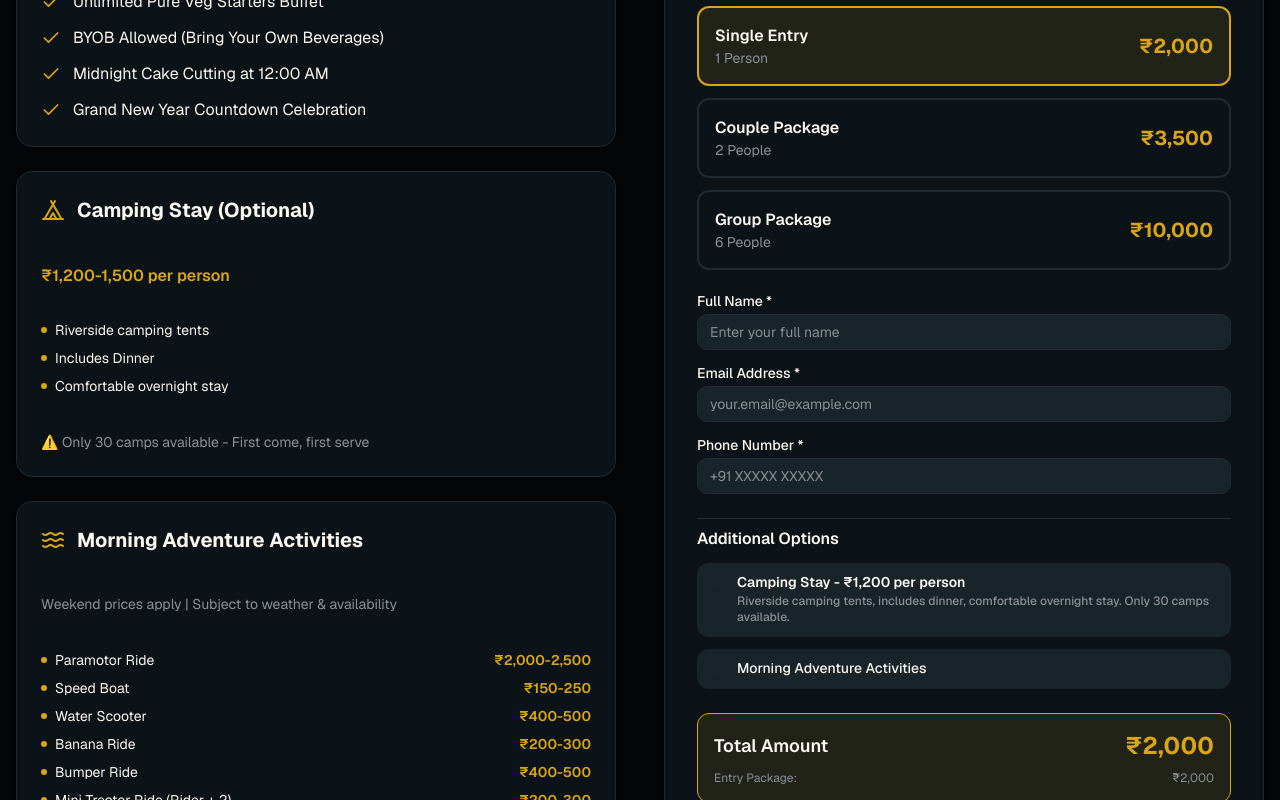
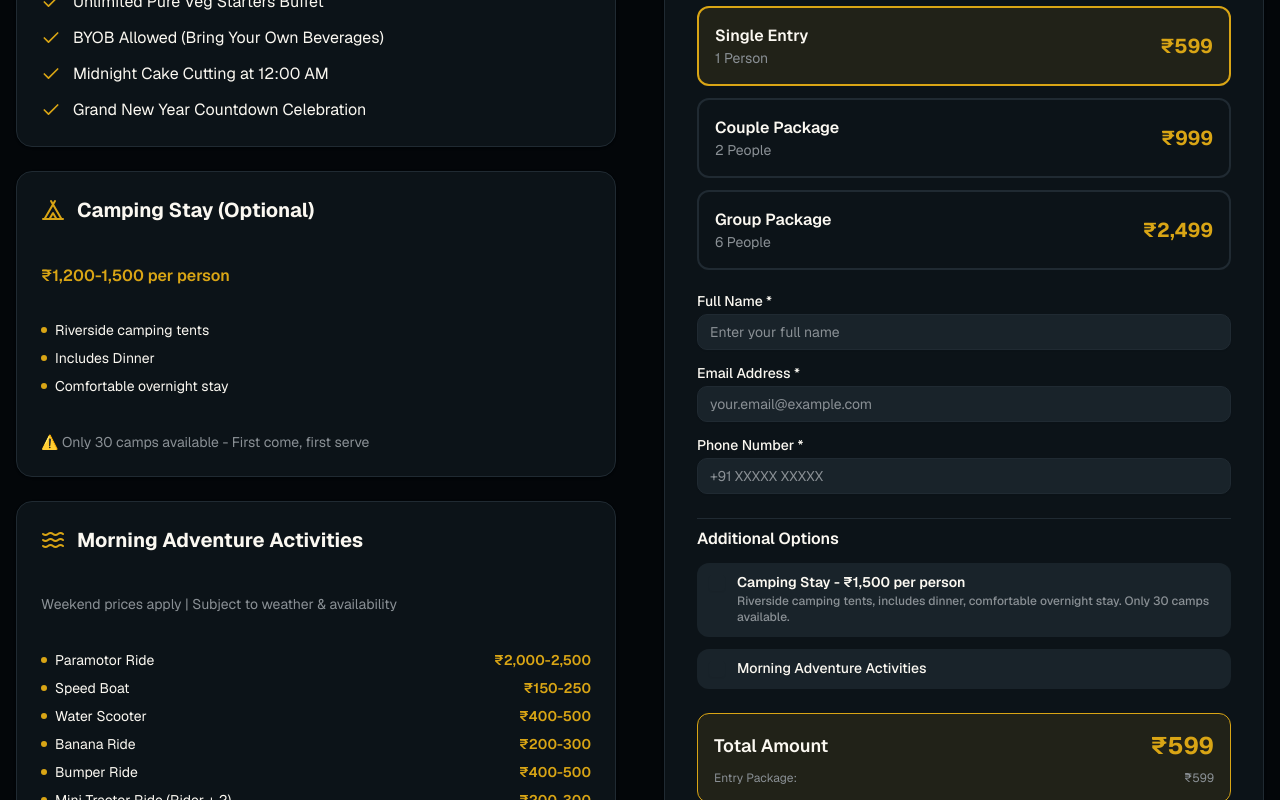
Before and after one commit to besttraveldeals/new-year-2026, a Next.js app: page / in a window 1280 px wide. Shown: the part 400-1200 px from the top of the page. Built offline with nearby package versions, Linux system fonts and the light colour scheme.

Commit message:
feat: update pricing to new rates
Reflect new rates for all packages and activities.

Co-authored-by: null <106752164+besttraveldeals@users.noreply.github.com>

```diff
--- a/components/booking-form.tsx
+++ b/components/booking-form.tsx
@@ -14,19 +14,19 @@ import { Loader2 } from "lucide-react"
 type PackageType = "single" | "couple" | "group"
 
 const PACKAGE_PRICES = {
-  single: 2000,
-  couple: 3500,
-  group: 10000,
+  single: 599,
+  couple: 999,
+  group: 2499,
 }
 
-const CAMPING_PRICE = 1200 // Weekday price per person
+const CAMPING_PRICE = 1500 // Updated camping price to 1500 per person
 const ACTIVITY_PRICES = {
-  paramotor: 2000,
-  speedBoat: 150,
-  waterScooter: 400,
-  bananaRide: 200,
-  bumperRide: 400,
-  tractorRide: 200, // Per ride (includes rider + 2)
+  paramotor: 2500,
+  speedBoat: 250,
+  waterScooter: 500,
+  bananaRide: 300,
+  bumperRide: 300,
+  tractorRide: 300,
 }
 
 export function BookingForm() {
@@ -50,13 +50,13 @@ export function BookingForm() {
 
     // Calculate base package price and number of people
     if (selectedPackage === "single") {
-      total = 2000
+      total = 599
       numPeople = 1
     } else if (selectedPackage === "couple") {
-      total = 3500
+      total = 999
       numPeople = 2
     } else if (selectedPackage === "group") {
-      total = 10000
+      total = 2499
       numPeople = Number.parseInt(formData.groupSize) || 6
     }
 
@@ -250,7 +250,7 @@ export function BookingForm() {
                   <p className="font-semibold text-card-foreground">Single Entry</p>
                   <p className="text-sm text-muted-foreground">1 Person</p>
                 </div>
-                <p className="text-xl font-bold text-primary">₹2,000</p>
+                <p className="text-xl font-bold text-primary">₹599</p>
               </div>
             </button>
 
@@ -268,7 +268,7 @@ export function BookingForm() {
                   <p className="font-semibold text-card-foreground">Couple Package</p>
                   <p className="text-sm text-muted-foreground">2 People</p>
                 </div>
-                <p className="text-xl font-bold text-primary">₹3,500</p>
+                <p className="text-xl font-bold text-primary">₹999</p>
               </div>
             </button>
 
@@ -286,7 +286,7 @@ export function BookingForm() {
                   <p className="font-semibold text-card-foreground">Group Package</p>
                   <p className="text-sm text-muted-foreground">6 People</p>
                 </div>
-                <p className="text-xl font-bold text-primary">₹10,000</p>
+                <p className="text-xl font-bold text-primary">₹2,499</p>
               </div>
             </button>
           </div>
@@ -370,7 +370,7 @@ export function BookingForm() {
                 className="text-sm font-medium leading-none peer-disabled:cursor-not-allowed peer-disabled:opacity-70 text-secondary-foreground cursor-pointer flex-1"
               >
                 <div>
-                  <div className="font-semibold">Camping Stay - ₹1,200 per person</div>
+                  <div className="font-semibold">Camping Stay - ₹1,500 per person</div>
                   <div className="text-xs text-muted-foreground mt-1">
                     Riverside camping tents, includes dinner, comfortable overnight stay. Only 30 camps available.
                   </div>
@@ -398,12 +398,12 @@ export function BookingForm() {
               <div className="ml-6 space-y-2 mt-2">
                 <p className="text-xs text-muted-foreground mb-2">Select activities you're interested in:</p>
                 {[
-                  { id: "paramotor", label: "Paramotor Ride", price: "₹2,000 per person" },
-                  { id: "speedBoat", label: "Speed Boat", price: "₹150 per person" },
-                  { id: "waterScooter", label: "Water Scooter", price: "₹400 per person" },
-                  { id: "bananaRide", label: "Banana Ride", price: "₹200 per person" },
-                  { id: "bumperRide", label: "Bumper Ride", price: "₹400 per person" },
-                  { id: "tractorRide", label: "Mini Tractor Ride (Rider + 2)", price: "₹200 per ride" },
+                  { id: "paramotor", label: "Paramotor Ride", price: "₹2,500 per person" },
+                  { id: "speedBoat", label: "Speed Boat", price: "₹250 per person" },
+                  { id: "waterScooter", label: "Water Scooter", price: "₹500 per person" },
+                  { id: "bananaRide", label: "Banana Ride", price: "₹300 per person" },
+                  { id: "bumperRide", label: "Bumper Ride", price: "₹300 per person" },
+                  { id: "tractorRide", label: "Mini Tractor Ride (Rider + 2)", price: "₹300 per ride" },
                 ].map((activity) => (
                   <div key={activity.id} className="flex items-center space-x-2 p-2 rounded bg-card">
                     <Checkbox
```
